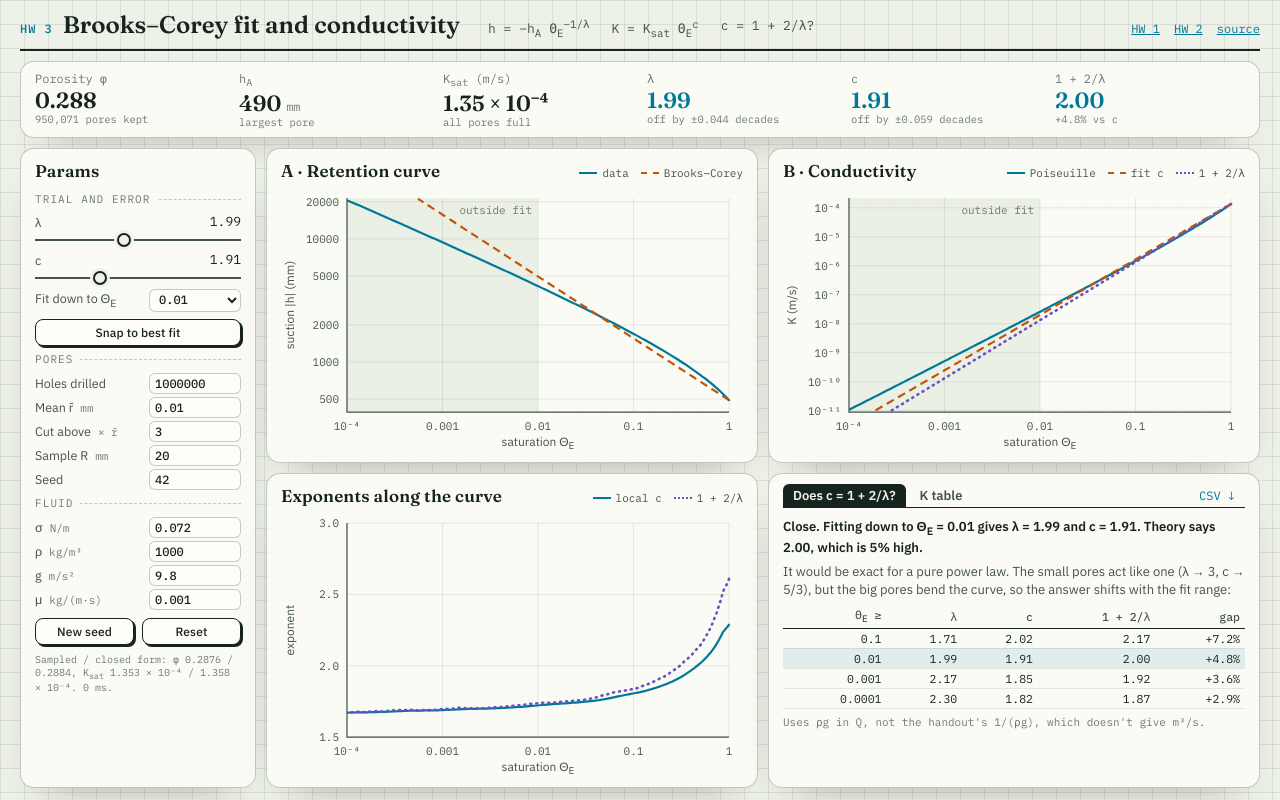
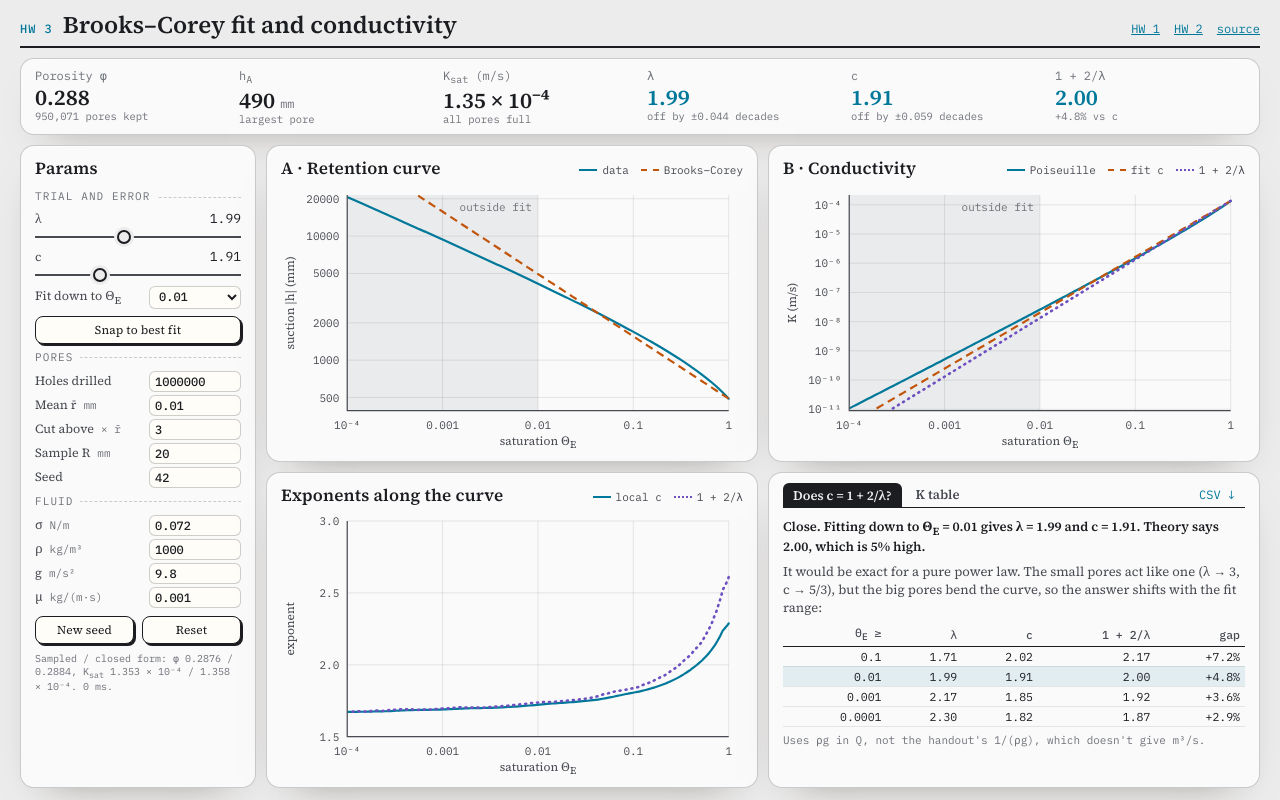
Before and after one commit to OwenDinsmore/hydrology, a plain HTML site: page conductivity/index.html in a window 1280 px wide. Drawn offline with Linux system fonts and the light colour scheme.

Commit message:
Use a grey background and Source Serif on the HW 3 page

```diff
--- a/conductivity/index.html
+++ b/conductivity/index.html
@@ -7,7 +7,7 @@
   <meta name="description" content="Brooks-Corey retention fit and Poiseuille hydraulic conductivity for a drilled-pore ensemble with a truncated exponential radius distribution." />
   <link rel="preconnect" href="https://fonts.googleapis.com" />
   <link rel="preconnect" href="https://fonts.gstatic.com" crossorigin />
-  <link href="https://fonts.googleapis.com/css2?family=Fraunces:ital,opsz,wght@0,9..144,400;0,9..144,600;1,9..144,400&family=IBM+Plex+Mono:wght@400;500&family=IBM+Plex+Sans:wght@400;500;600&display=swap" rel="stylesheet" />
+  <link href="https://fonts.googleapis.com/css2?family=Source+Serif+4:ital,opsz,wght@0,8..60,400;0,8..60,600;1,8..60,400&family=IBM+Plex+Mono:wght@400;500&display=swap" rel="stylesheet" />
   <link rel="stylesheet" href="../swrc/styles.css" />
   <link rel="stylesheet" href="styles.css" />
 </head>
@@ -17,11 +17,6 @@
       <span class="masthead__kicker">HW 3</span>
       <h1>Brooks–Corey fit and conductivity</h1>
     </div>
-    <p class="topbar__eq">
-      <span class="eq">h = −h<sub>A</sub> Θ<sub>E</sub><sup>−1/λ</sup></span>
-      <span class="eq">K = K<sub>sat</sub> Θ<sub>E</sub><sup>c</sup></span>
-      <span class="eq">c = 1 + 2/λ?</span>
-    </p>
     <nav class="topbar__nav"><a href="../">HW 1</a> <a href="../swrc/">HW 2</a> <a href="https://github.com/OwenDinsmore/hydrology">source</a></nav>
   </header>
 
--- a/conductivity/styles.css
+++ b/conductivity/styles.css
@@ -1,28 +1,25 @@
 /* Page-specific layer on top of ../swrc/styles.css */
 :root {
-  --paper: #eef1e8;
-  --paper-2: #e3e8da;
-  --paper-3: #d5dcca;
-  --rule: rgba(30, 60, 50, 0.1);
-  --ink: #17231f;
-  --ink-2: #44524c;
-  --ink-3: #6b7a73;
+  --paper: #ececec;
+  --paper-2: #e2e2e3;
+  --paper-3: #d3d4d6;
+  --rule: rgba(30, 32, 36, 0.1);
+  --ink: #1b1d21;
+  --ink-2: #474a51;
+  --ink-3: #6e7178;
   --water: #00789a;
   --water-soft: rgba(0, 120, 154, 0.1);
-  --panel: rgba(251, 252, 247, 0.9);
-  --panel-edge: rgba(30, 60, 50, 0.26);
+  --panel: #fafafa;
+  --panel-edge: rgba(30, 32, 36, 0.22);
   --fit: #c2550c;
   --pred: #6d4fc0;
+  --display: "Source Serif 4", "Iowan Old Style", Georgia, serif;
+  --body: "Source Serif 4", "Iowan Old Style", Georgia, serif;
 }
 
-/* Graph-pad background instead of the ruled lines on HW 2 */
 body {
   padding: 12px clamp(12px, 1.6vw, 20px);
-  background:
-    linear-gradient(var(--rule) 1px, transparent 1px) 0 0 / 24px 24px,
-    linear-gradient(90deg, var(--rule) 1px, transparent 1px) 0 0 / 24px 24px,
-    var(--paper);
-  background-attachment: fixed;
+  background: var(--paper);
 }
 
 /* ───── Top bar ───── */
@@ -38,8 +35,6 @@ body {
 .topbar__title { display: flex; align-items: baseline; gap: 10px; }
 .topbar__title .masthead__kicker { margin: 0; color: var(--water); font-weight: 500; }
 .topbar h1 { margin: 0; font-family: var(--display); font-weight: 600; font-size: 24px; line-height: 1.1; }
-.topbar__eq { margin: 0; display: flex; flex-wrap: wrap; gap: 4px 22px; color: var(--ink-2); }
-.topbar__eq .eq { font-size: 13px; }
 .topbar__nav { margin-left: auto; display: flex; gap: 14px; font: 12px var(--mono); }
 .topbar__nav a { color: var(--water); }
 
```
